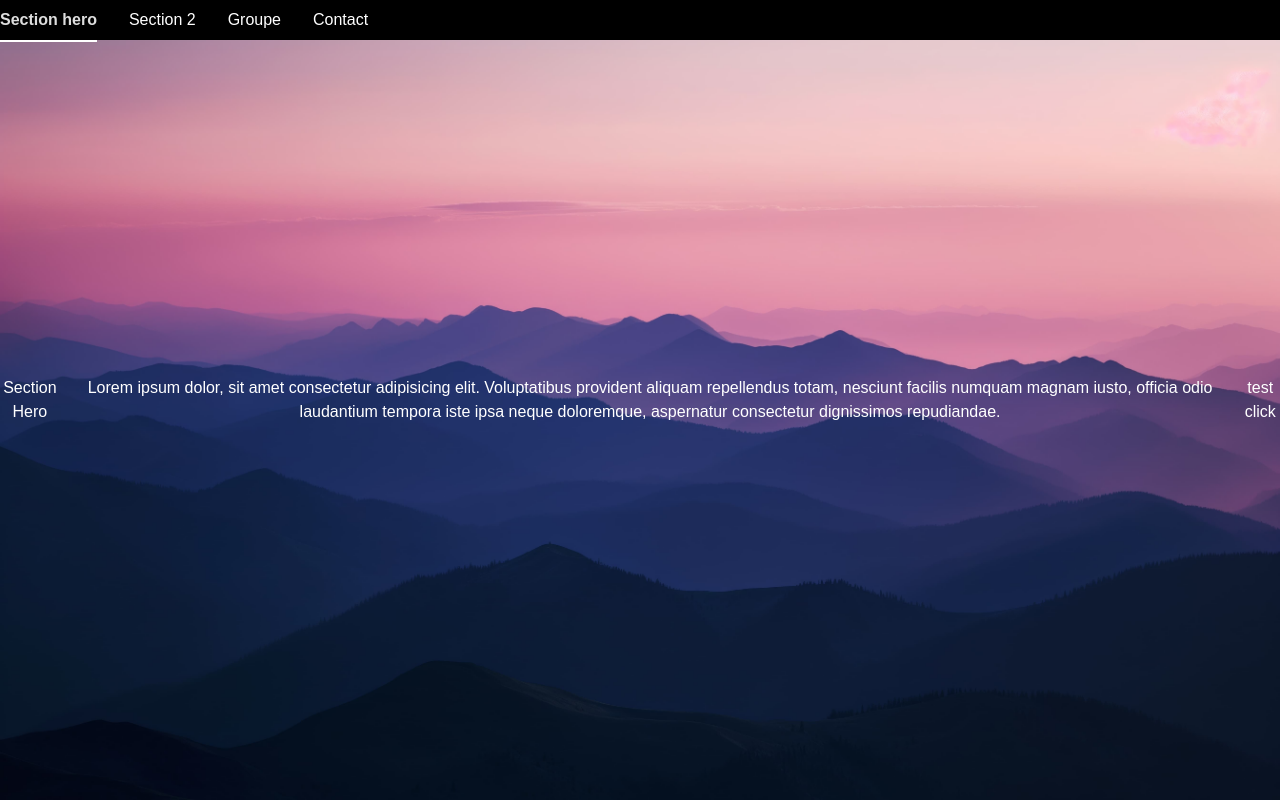
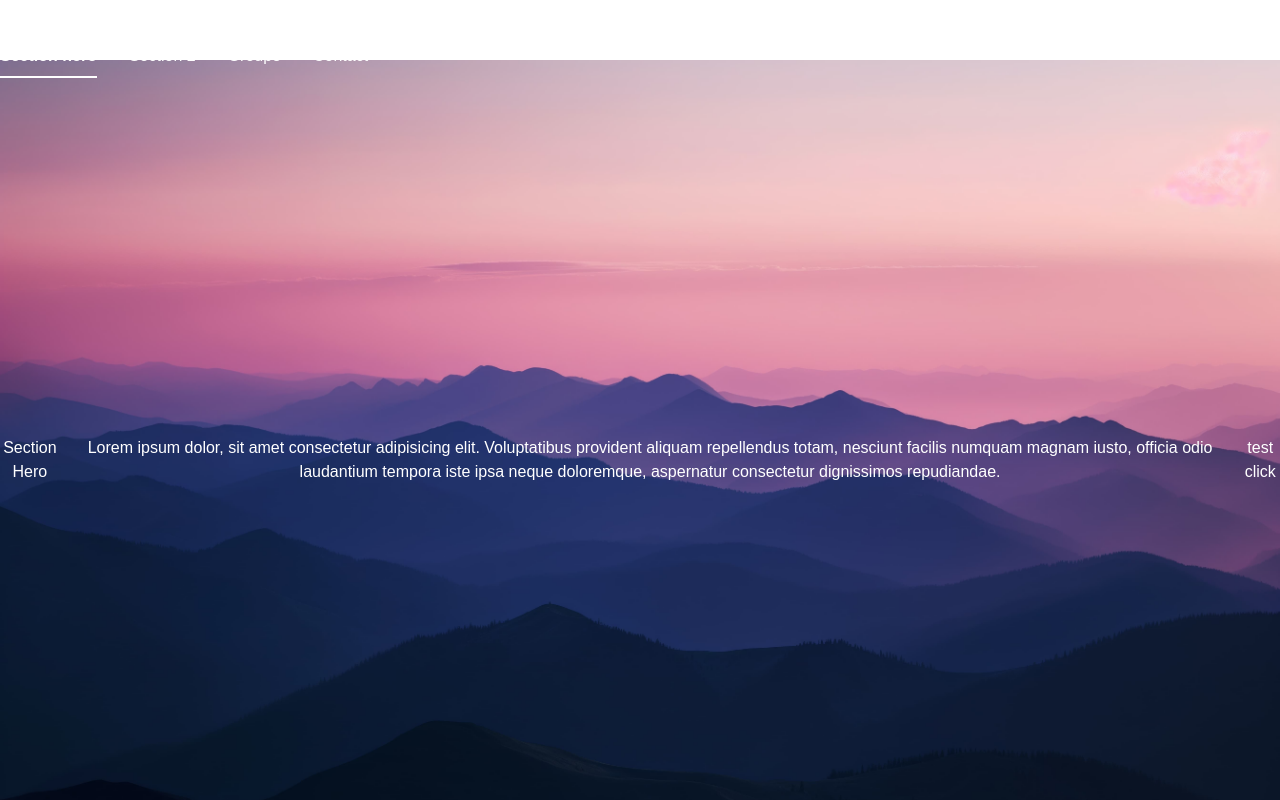
Before and after one commit to ES-D3V4pp/starter-next-tail-js, a Next.js app: page / in a window 1280 px wide. Shown: the top 800 px of the page. Built offline with nearby package versions, Linux system fonts and the light colour scheme.

Commit message:
nav-logo-test

```diff
--- a/src/app/Blocks/Nav.jsx
+++ b/src/app/Blocks/Nav.jsx
@@ -2,6 +2,7 @@
 import { useRouter } from 'next/navigation';
 import { navLinks } from '../config/navLinks';
 import './nav.css';
+import Logo from '../components/Logo';
 
 export default function Nav() {
   const router = useRouter();
@@ -12,6 +13,9 @@
   };
 
   return (
+    <header id="menu">
+    <div className='container'>
+    <Logo color={"#ffffff"} height='20px'/>
     <nav className="nav">
       {navLinks.map((link) => {
         if (link.sub) {
@@ -44,5 +48,7 @@
         );
       })}
     </nav>
+    </div>
+    </header>
   );
 }
--- a/src/app/Blocks/nav.css
+++ b/src/app/Blocks/nav.css
@@ -1,10 +1,20 @@
+header #menu{
+  position: fixed;
+  z-index: 20;
+  background-color: darkblue;
+}
+
+#menu{
+  display: flex;
+  justify-content: space-between;
+  align-items: flex-end;
+}
+
 .nav {
   display: flex;
   gap: 2rem;
-  position: fixed;
-  z-index: 20;
-  background-color: black;
-  width: 100%;
+  position: relative;
+  top: 16px;
 }
 
 .nav-link {
--- /dev/null
+++ b/src/app/Components/Logo.jsx
@@ -0,0 +1,10 @@
+import React from 'react'
+
+export default function Logo({color, height}) {
+  return (
+    <svg xmlns="http://www.w3.org/2000/svg" fill="none" viewBox="0 0 394 80" height={height}>
+      <path fill={color} d="M262 0h68.5v12.7h-27.2v66.6h-13.6V12.7H262V0ZM149 0v12.7H94v20.4h44.3v12.6H94v21h55v12.6H80.5V0h68.7zm34.3 0h-17.8l63.8 79.4h17.9l-32-39.7 32-39.6h-17.9l-23 28.6-23-28.6zm18.3 56.7-9-11-27.1 33.7h17.8l18.3-22.7z"/>
+      <path fill={color} d="M81 79.3 17 0H0v79.3h13.6V17l50.2 62.3H81Zm252.6-.4c-1 0-1.8-.4-2.5-1s-1.1-1.6-1.1-2.6.3-1.8 1-2.5 1.6-1 2.6-1 1.8.3 2.5 1a3.4 3.4 0 0 1 .6 4.3 3.7 3.7 0 0 1-3 1.8zm23.2-33.5h6v23.3c0 2.1-.4 4-1.3 5.5a9.1 9.1 0 0 1-3.8 3.5c-1.6.8-3.5 1.3-5.7 1.3-2 0-3.7-.4-5.3-1s-2.8-1.8-3.7-3.2c-.9-1.3-1.4-3-1.4-5h6c.1.8.3 1.6.7 2.2s1 1.2 1.6 1.5c.7.4 1.5.5 2.4.5 1 0 1.8-.2 2.4-.6a4 4 0 0 0 1.6-1.8c.3-.8.5-1.8.5-3V45.5zm30.9 9.1a4.4 4.4 0 0 0-2-3.3 7.5 7.5 0 0 0-4.3-1.1c-1.3 0-2.4.2-3.3.5-.9.4-1.6 1-2 1.6a3.5 3.5 0 0 0-.3 4c.3.5.7.9 1.3 1.2l1.8 1 2 .5 3.2.8c1.3.3 2.5.7 3.7 1.2a13 13 0 0 1 3.2 1.8 8.1 8.1 0 0 1 3 6.5c0 2-.5 3.7-1.5 5.1a10 10 0 0 1-4.4 3.5c-1.8.8-4.1 1.2-6.8 1.2-2.6 0-4.9-.4-6.8-1.2-2-.8-3.4-2-4.5-3.5a10 10 0 0 1-1.7-5.6h6a5 5 0 0 0 3.5 4.6c1 .4 2.2.6 3.4.6 1.3 0 2.5-.2 3.5-.6 1-.4 1.8-1 2.4-1.7a4 4 0 0 0 .8-2.4c0-.9-.2-1.6-.7-2.2a11 11 0 0 0-2.1-1.4l-3.2-1-3.8-1c-2.8-.7-5-1.7-6.6-3.2a7.2 7.2 0 0 1-2.4-5.7 8 8 0 0 1 1.7-5 10 10 0 0 1 4.3-3.5c2-.8 4-1.2 6.4-1.2 2.3 0 4.4.4 6.2 1.2 1.8.8 3.2 2 4.3 3.4 1 1.4 1.5 3 1.5 5h-5.8z"/>
+    </svg>
+  )
+}
--- a/src/app/globals.css
+++ b/src/app/globals.css
@@ -3,6 +3,29 @@
 :root {
   --background: #ffffff;
   --foreground: #171717;
+  --min-gap: 4;
+
+  /* gaps */
+  --g1: 4px;
+  --g2: 8px;
+  --g3: 12px;
+  --g4: 16px;
+  --g5: 20px;
+  --g6: 24px;
+  --g7: 28px;
+  --g8: 32px;
+  --g9: 36px;
+  --g10: 40px;
+  --g11: 44px;
+  --g12: 48px;
+  --g13: 52px;
+  --g14: 56px;
+  --g15: 60px;
+  --g16: 64px;
+  --g17: 68px;
+  --g18: 72px;
+  --g19: 76px;
+  --g20: 80px;
 }
 
 html {
--- /dev/null
+++ b/src/app/layout.css
@@ -0,0 +1,21 @@
+.container{
+  max-width: 100%;
+  padding: 0 var(--g4);
+  margin: 0 auto;
+  box-sizing: border-box;
+}
+
+/* Breakpoint tablette (ex: ≥ 768px) */
+@media (min-width: 768px) {
+  .container {
+    padding: 0 var(--g6);
+  }
+}
+
+/* Breakpoint desktop (ex: ≥ 1024px) */
+@media (min-width: 1024px) {
+  .container {
+    max-width: 1280px;
+    padding: var(--g20);
+  }
+}
```
